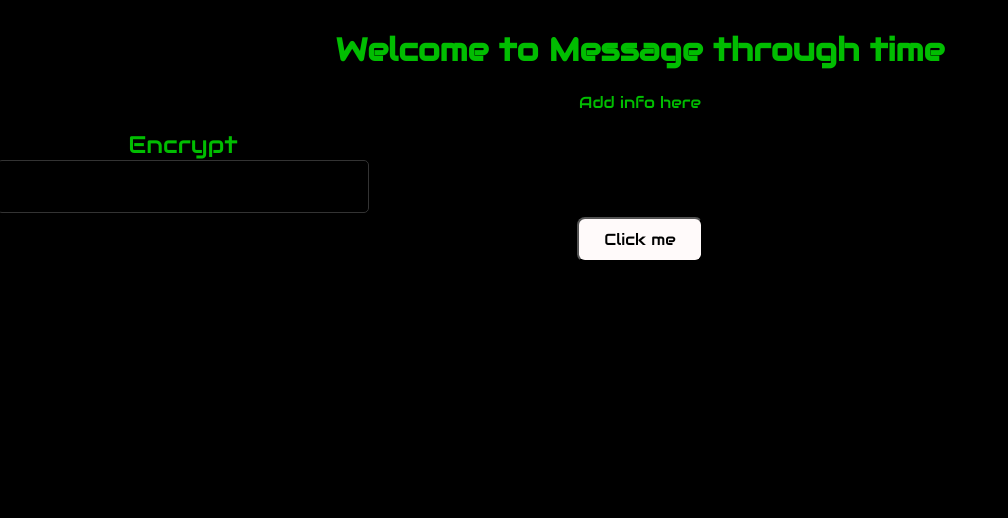
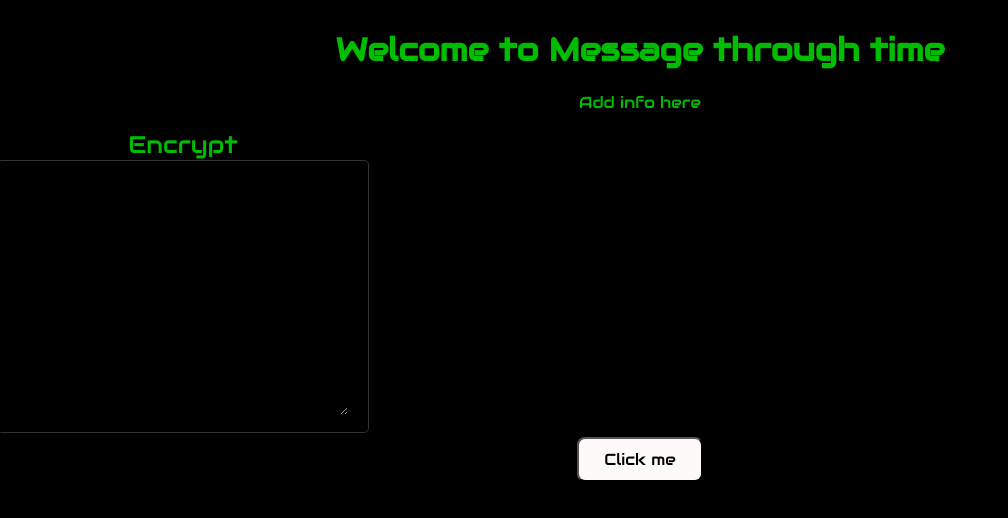
Before and after one commit to VictorHSandi/MessageThroughTime, a Vue app in the folder client-messagethroughtime/: page / in a window 1280 px wide. Shown: the top 518 px of the page, without its empty margins (0-1008 px from the left). Built offline with nearby package versions, Linux system fonts and the light colour scheme.

Commit message:
changed input to textarea

```diff
--- a/client-messagethroughtime/src/components/MessageInput.vue
+++ b/client-messagethroughtime/src/components/MessageInput.vue
@@ -6,7 +6,7 @@
         </div>
         <div class="box">
             <div class="input">
-            <input :id="inputId" :type="type" :label="label" :name="name"
+            <textarea :id="inputId" :type="type" :label="label" :name="name"
                 @input="handleInput" />
             </div>
         </div>
@@ -45,9 +45,10 @@ export default {
    flex-direction: column;
    justify-content: center;
    align-items: center;
+
 }
 .label {
-
+    justify-content: left;
 }
 /* container for the terminal */
 .box {
@@ -61,13 +62,15 @@ export default {
     max-width: 100%;
 }
 /* text of the terminal */
-.input input {
+.input textarea {
     text-align: left;
+    font-size: 20px;
     background: transparent;
     border: none;
     outline: none;
     color: #01bd01;
     font-family: monospace;
     width: calc(100% - 25px);
+    height: 30vh;
 }
 </style>
```
